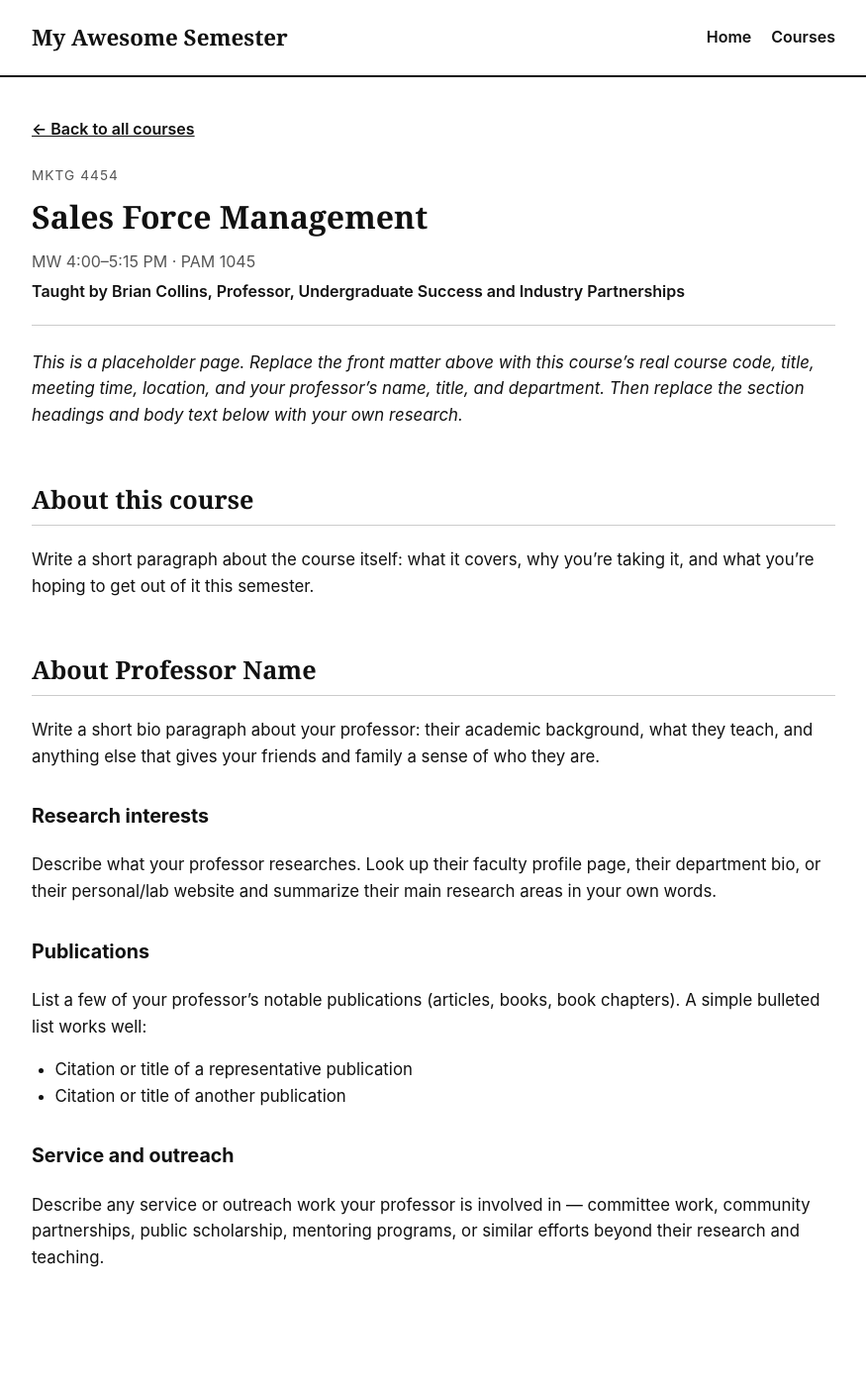
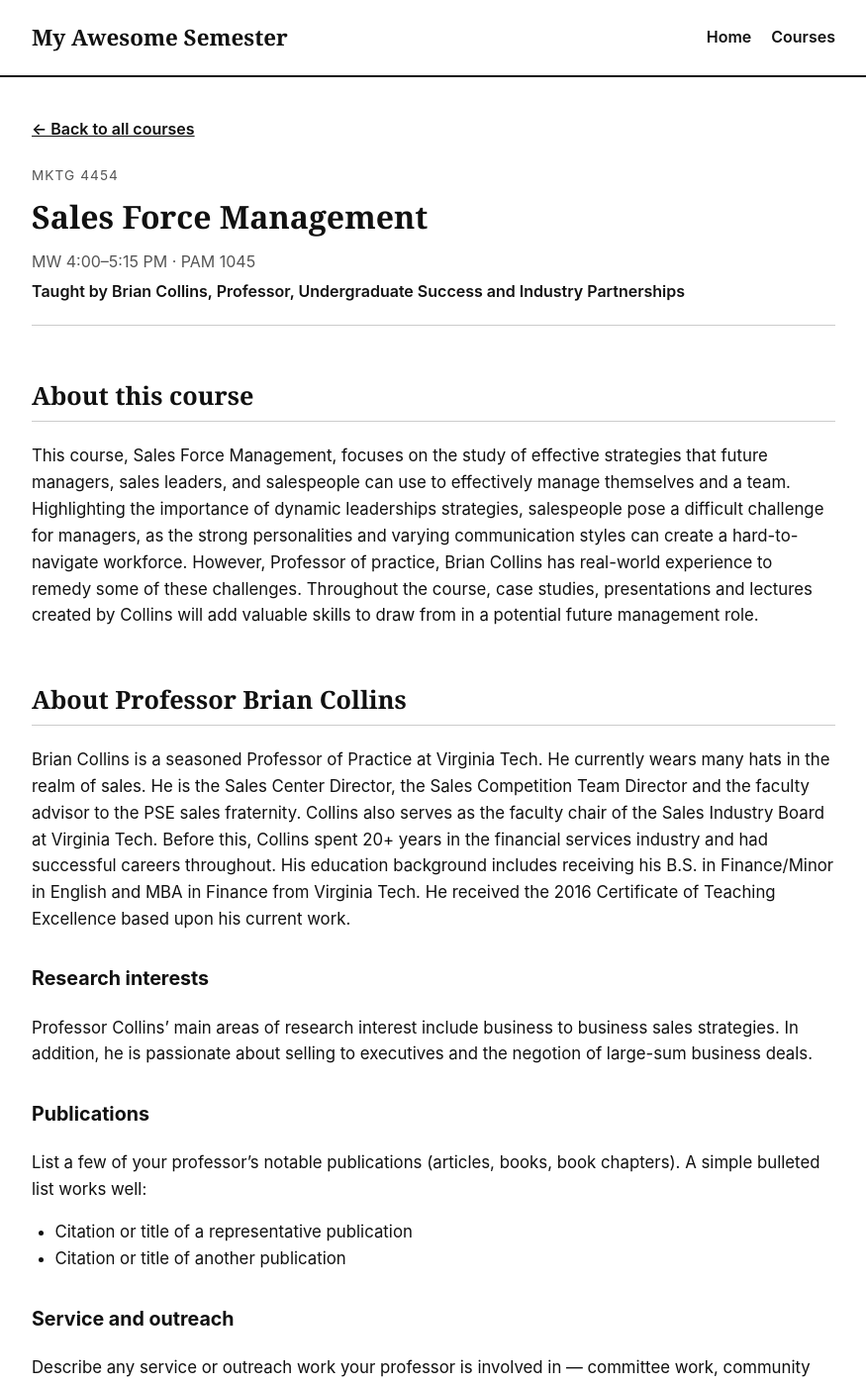
Before and after one commit to Jacobw23-Coder/myawesomesemester, a Jekyll site: the page built from _courses/course-03.md, in a window 1280 px wide and 1400 px high. Shown: the whole window at 99% size, without its empty margins (202-1077 px from the left). Built offline with Jekyll 4.4.1, drawn with Linux system fonts in a browser that asks for light colours.

Commit message:
Revise course-03 content and professor bio
Updated course details and professor information for course-03.

```diff
--- a/_courses/course-03.md
+++ b/_courses/course-03.md
@@ -9,27 +9,19 @@ instructor_title: "Professor"
 instructor_department: "Undergraduate Success and Industry Partnerships"
 ---
 
-_This is a placeholder page. Replace the front matter above with this course's real
-course code, title, meeting time, location, and your professor's name, title, and
-department. Then replace the section headings and body text below with your own
-research._
+
 
 ## About this course
 
-Write a short paragraph about the course itself: what it covers, why you're taking
-it, and what you're hoping to get out of it this semester.
+This course, Sales Force Management, focuses on the study of effective strategies that future managers, sales leaders, and salespeople can use to effectively manage themselves and a team. Highlighting the importance of dynamic leaderships strategies, salespeople pose a difficult challenge for managers, as the strong personalities and varying communication styles can create a hard-to-navigate workforce. However, Professor of practice, Brian Collins has real-world experience to remedy some of these challenges. Throughout the course, case studies, presentations and lectures created by Collins will add valuable skills to draw from in a potential future management role.
 
-## About Professor Name
+## About Professor Brian Collins
 
-Write a short bio paragraph about your professor: their academic background, what
-they teach, and anything else that gives your friends and family a sense of who
-they are.
+Brian Collins is a seasoned Professor of Practice at Virginia Tech. He currently wears many hats in the realm of sales. He is the Sales Center Director, the Sales Competition Team Director and the faculty advisor to the PSE sales fraternity. Collins also serves as the faculty chair of the Sales Industry Board at Virginia Tech. Before this, Collins spent 20+ years in the financial services industry and had successful careers throughout. His education background includes receiving his B.S. in Finance/Minor in English and MBA in Finance from Virginia Tech. He received the 2016 Certificate of Teaching Excellence based upon his current work.
 
 ### Research interests
 
-Describe what your professor researches. Look up their faculty profile page, their
-department bio, or their personal/lab website and summarize their main research
-areas in your own words.
+Professor Collins' main areas of research interest include business to business sales strategies. In addition, he is passionate about selling to executives and the negotion of large-sum business deals.
 
 ### Publications
 
```
